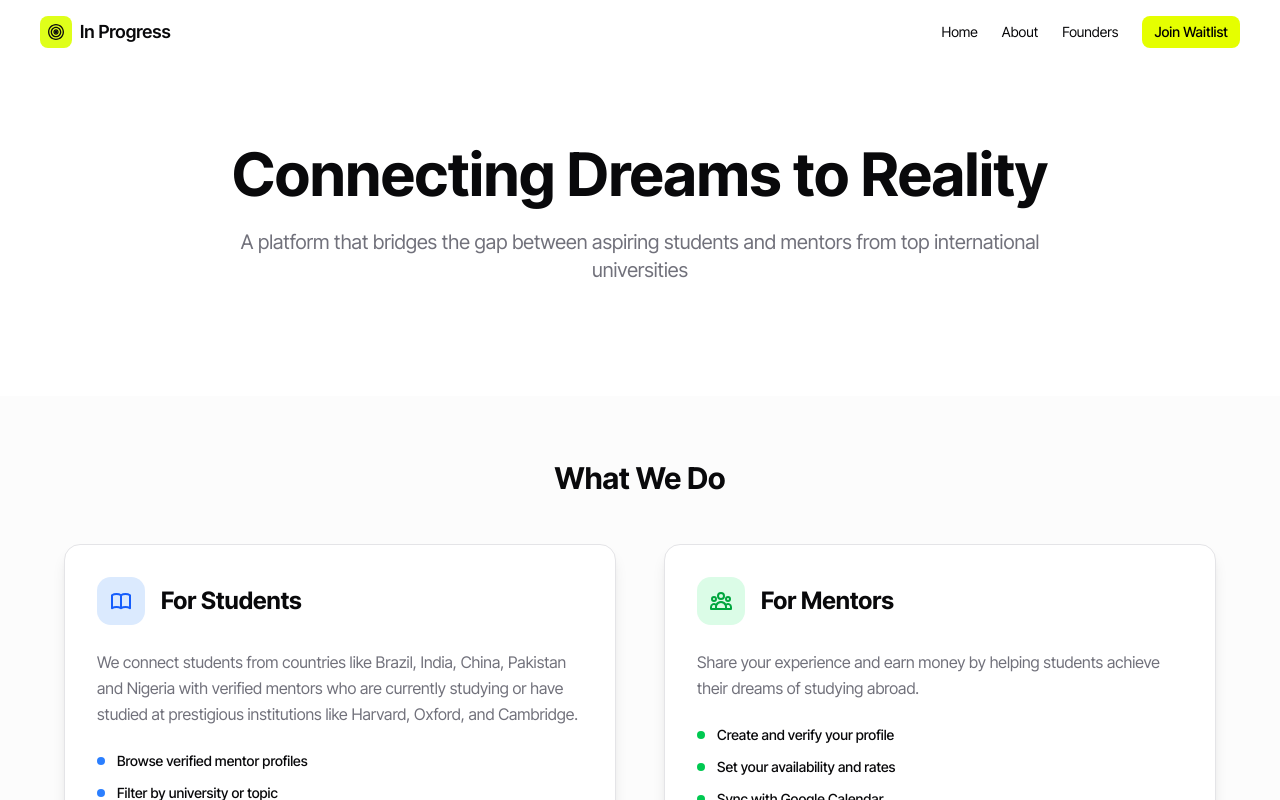
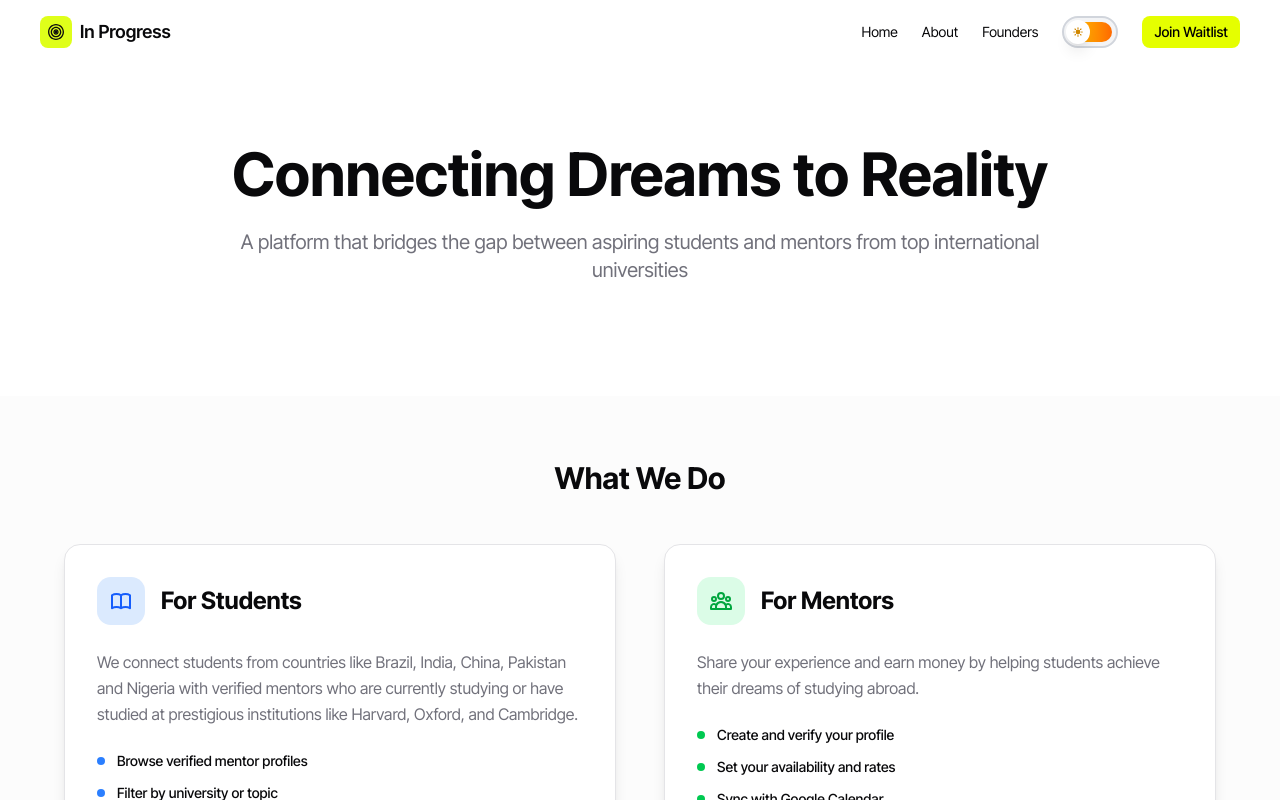
Before and after one commit to RobsonAraujo/abroad-handy-waitlist, a Next.js app: page /about in a window 1280 px wide. Shown: the top 800 px of the page. Built offline with nearby package versions, Linux system fonts and the light colour scheme; no server answers.

Commit message:
feat: add dark and light switch

```diff
--- a/src/components/header.tsx
+++ b/src/components/header.tsx
@@ -6,6 +6,7 @@ import { Button } from "./ui/button";
 import Link from "next/link";
 import { useState } from "react";
 import { Logo } from "./svgs";
+import { ThemeToggle } from "./theme-toggle";
 
 export default function Header() {
   const scrolled = useScroll();
@@ -46,6 +47,7 @@ export default function Header() {
         >
           Founders
         </Link>
+        <ThemeToggle />
         <Link href="/">
           <Button
             size="sm"
@@ -107,6 +109,10 @@ export default function Header() {
             >
               Founders
             </Link>
+            <div className="flex items-center justify-between py-2">
+              <span className="text-sm text-foreground">Theme</span>
+              <ThemeToggle />
+            </div>
             <Link href="/">
               <Button
                 size="sm"
--- /dev/null
+++ b/src/components/theme-toggle.tsx
@@ -0,0 +1,91 @@
+"use client";
+
+import { useTheme } from "next-themes";
+import { useEffect, useState } from "react";
+import { cn } from "~/lib/utils";
+
+export function ThemeToggle() {
+  const { theme, setTheme } = useTheme();
+  const [mounted, setMounted] = useState(false);
+
+  useEffect(() => {
+    setMounted(true);
+  }, []);
+
+  if (!mounted) {
+    return <div className="w-14 h-8 bg-gray-200 rounded-full animate-pulse" />;
+  }
+
+  const isDark = theme === "dark";
+
+  return (
+    <button
+      onClick={() => setTheme(isDark ? "light" : "dark")}
+      className={cn(
+        "relative cursor-pointer inline-flex h-8 w-14 items-center justify-center rounded-full border-2 transition-all duration-300 ease-in-out",
+        "hover:scale-105 focus:outline-none focus:ring-2 focus:ring-primary focus:ring-offset-2",
+        isDark ? "bg-gray-800 border-gray-600" : "bg-gray-100 border-gray-300"
+      )}
+      aria-label={`Switch to ${isDark ? "light" : "dark"} mode`}
+    >
+      {/* Toggle Background */}
+      <div
+        className={cn(
+          "absolute inset-1 rounded-full transition-all duration-300 ease-in-out",
+          isDark
+            ? "bg-gradient-to-r from-indigo-500 to-purple-600"
+            : "bg-gradient-to-r from-yellow-400 to-orange-500"
+        )}
+      />
+
+      {/* Toggle Circle */}
+      <div
+        className={cn(
+          "relative z-10 flex h-6 w-6 items-center justify-center rounded-full bg-white shadow-lg transition-all duration-300 ease-in-out",
+          isDark ? "translate-x-3" : "-translate-x-3"
+        )}
+      >
+        {/* Icon */}
+        <div className="text-xs">
+          {isDark ? (
+            <svg
+              className="h-3 w-3 text-indigo-600"
+              fill="currentColor"
+              viewBox="0 0 20 20"
+            >
+              <path
+                fillRule="evenodd"
+                d="M17.293 13.293A8 8 0 016.707 2.707a8.001 8.001 0 1010.586 10.586z"
+                clipRule="evenodd"
+              />
+            </svg>
+          ) : (
+            <svg
+              className="h-3 w-3 text-yellow-600"
+              fill="currentColor"
+              viewBox="0 0 20 20"
+            >
+              <path
+                fillRule="evenodd"
+                d="M10 2a1 1 0 011 1v1a1 1 0 11-2 0V3a1 1 0 011-1zm4 8a4 4 0 11-8 0 4 4 0 018 0zm-.464 4.95l.707.707a1 1 0 001.414-1.414l-.707-.707a1 1 0 00-1.414 1.414zm2.12-10.607a1 1 0 010 1.414l-.706.707a1 1 0 11-1.414-1.414l.707-.707a1 1 0 011.414 0zM17 11a1 1 0 100-2h-1a1 1 0 100 2h1zm-7 4a1 1 0 011 1v1a1 1 0 11-2 0v-1a1 1 0 011-1zM5.05 6.464A1 1 0 106.465 5.05l-.708-.707a1 1 0 00-1.414 1.414l.707.707zm1.414 8.486l-.707.707a1 1 0 01-1.414-1.414l.707-.707a1 1 0 011.414 1.414zM4 11a1 1 0 100-2H3a1 1 0 000 2h1z"
+                clipRule="evenodd"
+              />
+            </svg>
+          )}
+        </div>
+      </div>
+
+      {/* Sparkle Effects */}
+      <div
+        className={cn(
+          "absolute inset-0 rounded-full opacity-0 transition-opacity duration-300",
+          isDark && "opacity-100"
+        )}
+      >
+        <div className="absolute top-1 left-2 h-1 w-1 rounded-full bg-white opacity-60 animate-pulse" />
+        <div className="absolute top-2 right-1 h-0.5 w-0.5 rounded-full bg-white opacity-40 animate-pulse delay-300" />
+        <div className="absolute bottom-1 left-1 h-0.5 w-0.5 rounded-full bg-white opacity-50 animate-pulse delay-700" />
+      </div>
+    </button>
+  );
+}
--- a/src/providers/theme-provider.tsx
+++ b/src/providers/theme-provider.tsx
@@ -14,7 +14,7 @@ export function ThemeProvider({ children, ...props }: ThemeProviderProps) {
       defaultTheme="light"
       enableSystem={false}
       disableTransitionOnChange
-      forcedTheme="light"
+      themes={["light", "dark"]}
       {...props}
     >
       {children}
```
